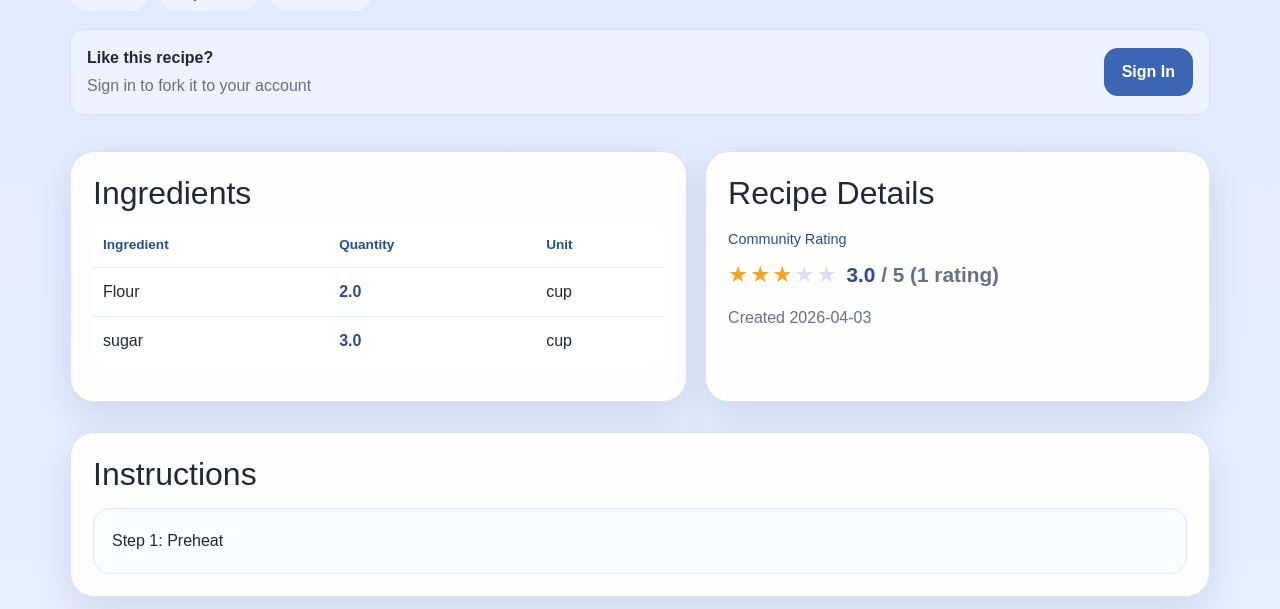
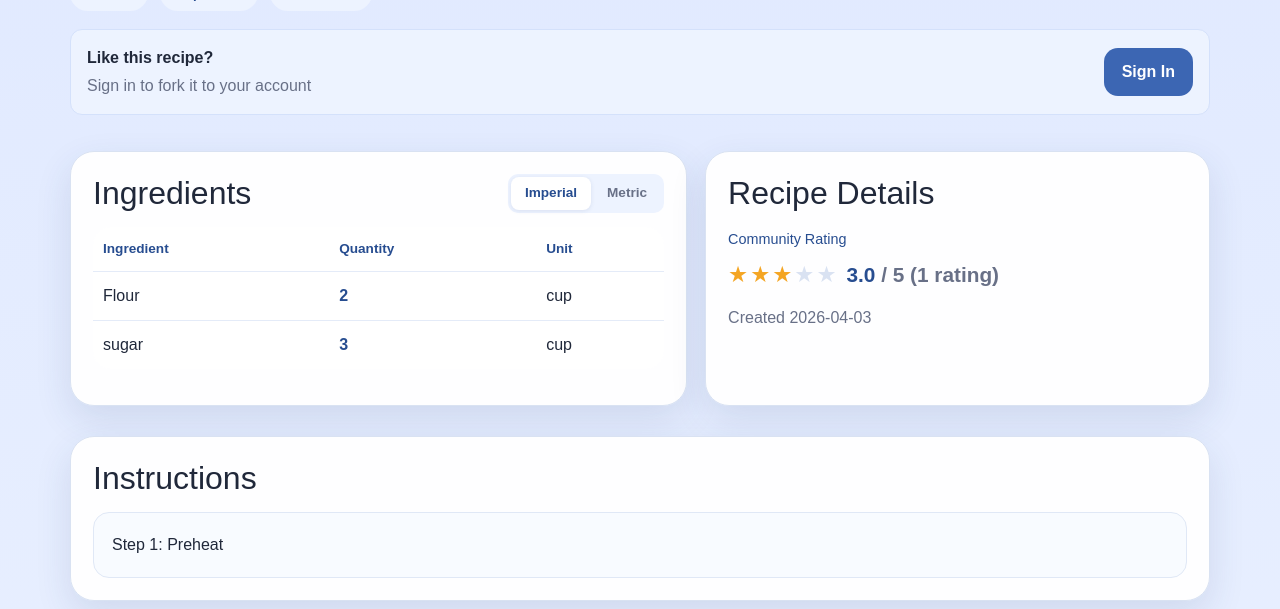
Before and after one commit to Benc25/csc330projectdemo, a Flask app: page /recipe/2 in a window 1280 px wide. Shown: the part 325-934 px from the top of the page. Run offline with Flask 3, Linux system fonts and the light colour scheme; some libraries are stand-ins or nearby versions.

Commit message:
implemented imperial/metric toggle

```diff
--- a/app/static/style.css
+++ b/app/static/style.css
@@ -613,6 +613,31 @@ h1, h2, h3 { margin: 0 0 10px; }
     filter: brightness(0.95);
 }
 
+/* ── Unit system toggle ──────────────────────────────────── */
+.unit-toggle {
+    display: inline-flex;
+    background: #edf3ff;
+    border-radius: 10px;
+    padding: 3px;
+    gap: 2px;
+}
+.unit-toggle-btn {
+    border: none;
+    background: transparent;
+    border-radius: 8px;
+    padding: 6px 14px;
+    font-size: .85rem;
+    font-weight: 700;
+    color: var(--muted);
+    cursor: pointer;
+    transition: background .15s ease, color .15s ease;
+}
+.unit-toggle-btn.active {
+    background: white;
+    color: var(--primary-dark);
+    box-shadow: 0 1px 4px rgba(40,62,113,.1);
+}
+
 /* ── Quick Tips ──────────────────────────────────────────── */
 .instructions-header {
     display: flex;
--- a/app/templates/view_recipe.html
+++ b/app/templates/view_recipe.html
@@ -87,7 +87,13 @@
 
     <div class="content-grid">
         <article class="panel-card" id="ingredients-section">
-            <h2>Ingredients</h2>
+            <div style="display: flex; justify-content: space-between; align-items: center; margin-bottom: 14px;">
+                <h2 style="margin: 0;">Ingredients</h2>
+                <div class="unit-toggle">
+                    <button class="unit-toggle-btn active" id="btnImperial" onclick="setUnitSystem('imperial')">Imperial</button>
+                    <button class="unit-toggle-btn" id="btnMetric" onclick="setUnitSystem('metric')">Metric</button>
+                </div>
+            </div>
             <table class="ingredient-table view-mode">
                 <thead>
                     <tr>
@@ -100,8 +106,13 @@
                     {% for ing in ingredients %}
                     <tr>
                         <td>{{ ing.name }}</td>
-                        <td><span class="scaled-qty" data-base="{{ ing.quantity }}">{{ ing.quantity }}</span></td>
-                        <td>{{ ing.unit.abbreviation }}</td>
+                        <td><span class="scaled-qty"
+                                  data-base="{{ ing.quantity }}"
+                                  data-unit-orig="{{ ing.unit.abbreviation }}"
+                                  data-system-orig="{{ ing.unit.system }}">{{ '%g' % ing.quantity }}</span></td>
+                        <td class="unit-cell"
+                            data-unit-orig="{{ ing.unit.abbreviation }}"
+                            data-system-orig="{{ ing.unit.system }}">{{ ing.unit.abbreviation }}</td>
                     </tr>
                     {% endfor %}
                 </tbody>
@@ -365,13 +376,56 @@ function goBack() {
     }
 }
 
+// Unit conversion table — each unit maps to its counterpart in the other system
+const UNIT_CONVERT = {
+    // imperial → metric
+    'cup':  { toMetric: 'ml',   factor: 236.588 },
+    'tbsp': { toMetric: 'ml',   factor: 14.787  },
+    'tsp':  { toMetric: 'ml',   factor: 4.929   },
+    'oz':   { toMetric: 'g',    factor: 28.3495 },
+    'lb':   { toMetric: 'kg',   factor: 0.453592 },
+    // metric → imperial
+    'ml':   { toImperial: 'tbsp', factor: 0.067628 },
+    'g':    { toImperial: 'oz',   factor: 0.035274  },
+    'kg':   { toImperial: 'lb',   factor: 2.20462   },
+    'l':    { toImperial: 'cup',  factor: 4.22675   },
+};
+
+let activeUnitSystem = 'imperial';
+
+function setUnitSystem(system) {
+    activeUnitSystem = system;
+    document.getElementById('btnImperial').classList.toggle('active', system === 'imperial');
+    document.getElementById('btnMetric').classList.toggle('active', system === 'metric');
+    scaleIngredients(document.getElementById('adjustServings').value);
+}
+
 function scaleIngredients(target) {
     const adjusted = parseFloat(target);
     if (!adjusted || adjusted <= 0) return;
     const ratio = adjusted / {{ recipe.baseServings }};
+
     document.querySelectorAll('.scaled-qty').forEach(el => {
-        const base = parseFloat(el.dataset.base);
-        el.textContent = (base * ratio).toFixed(2).replace(/\.00$/, '');
+        const base      = parseFloat(el.dataset.base);
+        const origUnit  = el.dataset.unitOrig;
+        const origSys   = el.dataset.systemOrig;
+        const conv      = UNIT_CONVERT[origUnit];
+        const row       = el.closest('tr');
+        const unitCell  = row ? row.querySelector('.unit-cell') : null;
+
+        let qty         = base * ratio;
+        let displayUnit = origUnit;
+
+        if (activeUnitSystem === 'metric' && origSys === 'imperial' && conv && conv.toMetric) {
+            qty        *= conv.factor;
+            displayUnit = conv.toMetric;
+        } else if (activeUnitSystem === 'imperial' && origSys === 'metric' && conv && conv.toImperial) {
+            qty        *= conv.factor;
+            displayUnit = conv.toImperial;
+        }
+
+        el.textContent = parseFloat(qty.toFixed(2)).toString();
+        if (unitCell) unitCell.textContent = displayUnit;
     });
 }
 
```
Also changed, not shown: app/recipe.db.
